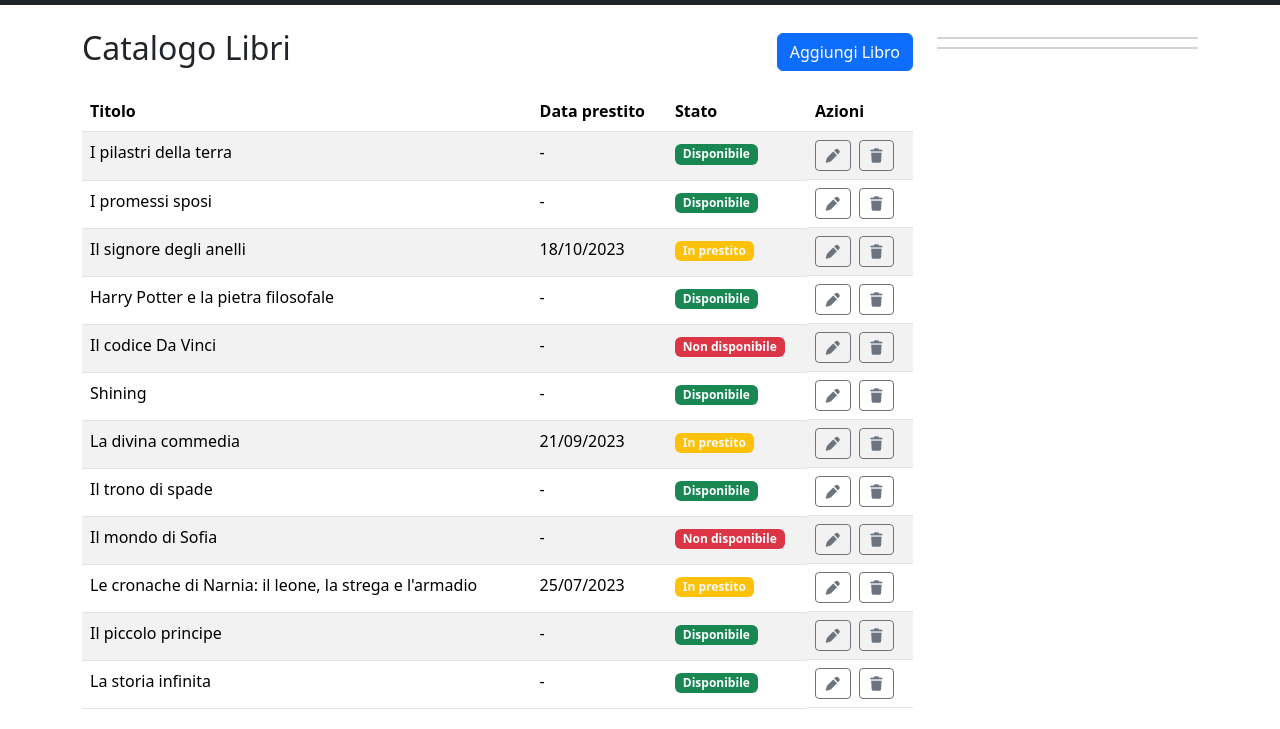
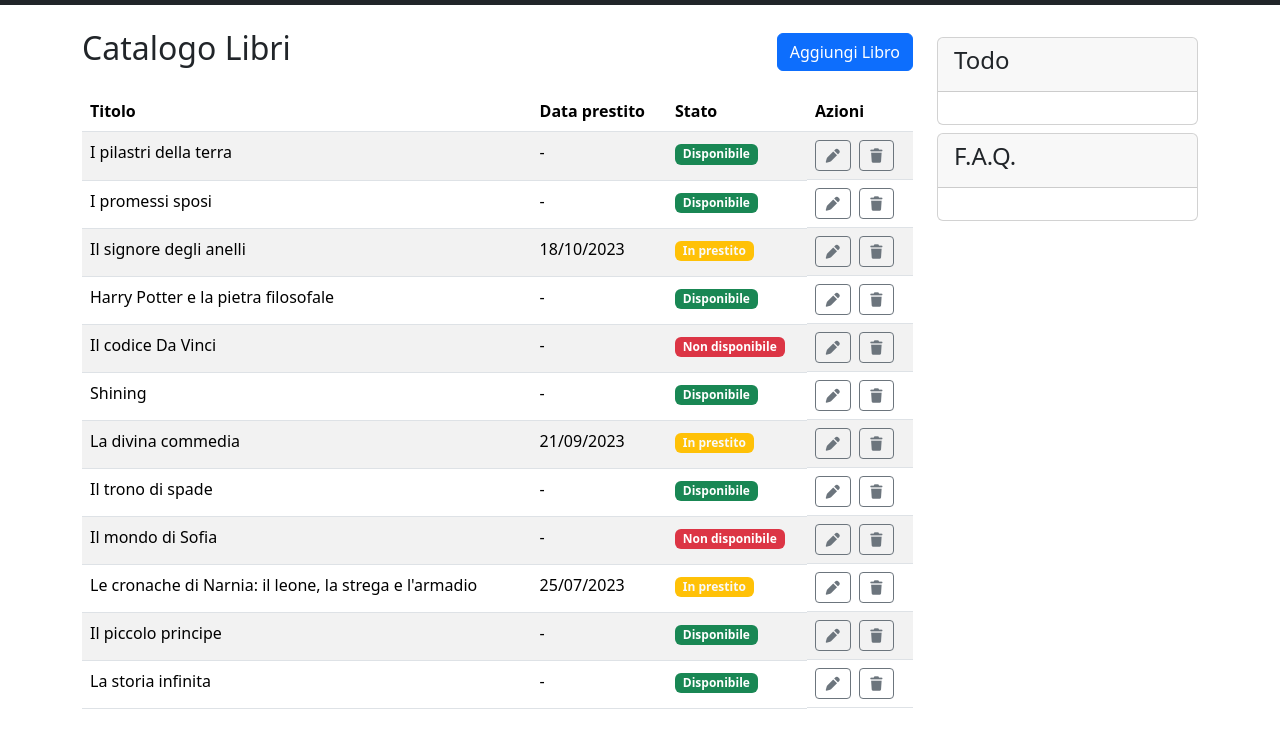
Before and after one commit to saverio-mandarano/html-css-bootstrap-dashboard, a plain HTML site: page index.html in a window 1280 px wide. Shown: the part 71-800 px from the top of the page. Drawn offline with nearby package versions, Linux system fonts and the light colour scheme.

Commit message:
add card/header

```diff
--- a/index.html
+++ b/index.html
@@ -307,9 +307,19 @@
           <!-- side-content -->
           <div class="col-12 col-lg-3">
             <!-- side-content CARD -->
-            <div class="card mt-2"></div>
+            <div class="card mt-2">
+              <div class="card-header">
+                <h4>Todo</h4>
+              </div>
+              <div class="card-body"></div>
+            </div>
             <!-- side-content CARD -->
-            <div class="card mt-2"></div>
+            <div class="card mt-2">
+              <div class="card-header">
+                <h4>F.A.Q.</h4>
+              </div>
+              <div class="card-body"></div>
+            </div>
           </div>
         </div>
       </div>
```
